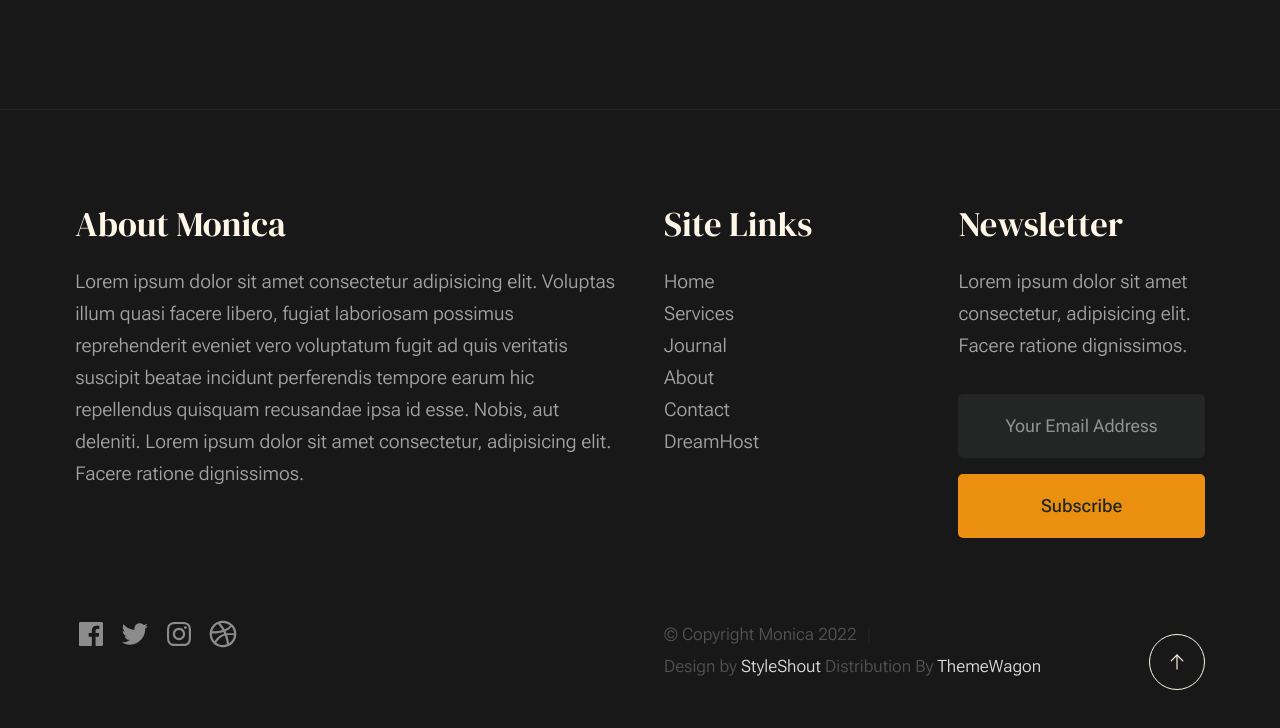
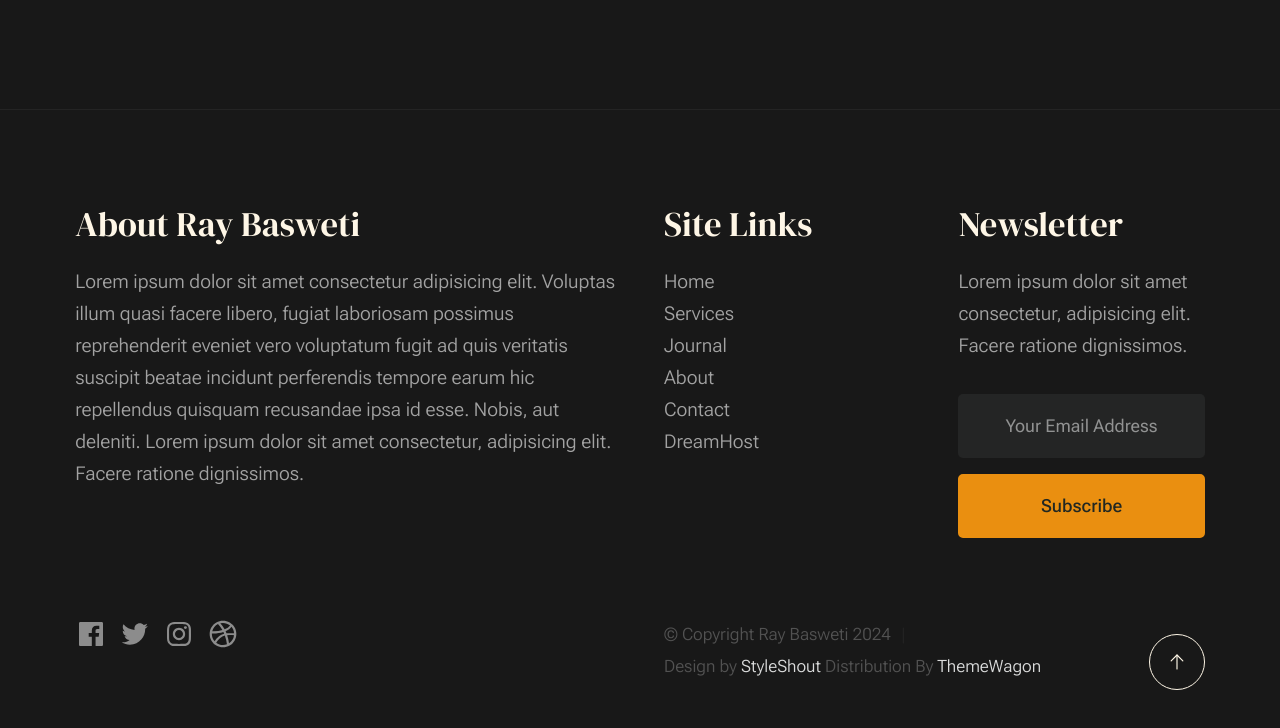
Before and after one commit to TaffCodes/monica, a plain HTML site: page index.html in a window 1280 px wide. Shown: the part 7615-8343 px from the top of the page. Drawn offline with Linux system fonts and the light colour scheme.

Commit message:
Edit index.html

```diff
--- a/index.html
+++ b/index.html
@@ -6,7 +6,7 @@
     ================================================== -->
     <meta charset="utf-8">
     <meta name="viewport" content="width=device-width, initial-scale=1">
-    <title>Monica</title>
+    <title>Ray Basweti</title>
 
     <script>
         document.documentElement.classList.remove('no-js');
@@ -96,7 +96,7 @@
                     <div class="column lg-12 s-intro__content-inner grid-block">
 
                         <div class="s-intro__content-text">
-                            <div class="s-intro__content-pretitle text-pretitle">Hello, I'm Monica</div>
+                            <div class="s-intro__content-pretitle text-pretitle">Hello, I'm Ray Basweti</div>
                             <h1 class="s-intro__content-title">
                             I create marketing <br>
                             strategies for your <br>
@@ -569,7 +569,7 @@
         <footer class="s-footer">
             <div class="row s-footer__content">
                 <div class="column xl-6 lg-6 md-12 s-footer__block s-footer__about">
-                    <h3>About Monica</h3>
+                    <h3>About Ray Basweti</h3>
                     <p>
                     Lorem ipsum dolor sit amet consectetur adipisicing elit. Voluptas illum quasi facere libero,
                     fugiat laboriosam possimus reprehenderit eveniet vero voluptatum fugit ad quis veritatis suscipit beatae
@@ -637,7 +637,7 @@
                 </div>
                 <div class="column xl-6 lg-12">
                     <p class="ss-copyright">
-                        <span>© Copyright Monica 2022</span>
+                        <span>© Copyright Ray Basweti 2024</span>
                         <span>Design by <a href="https://www.styleshout.com/">StyleShout</a> Distribution By <a href="https://themewagon.com">ThemeWagon</a></span>
                     </p>
                 </div>
```
